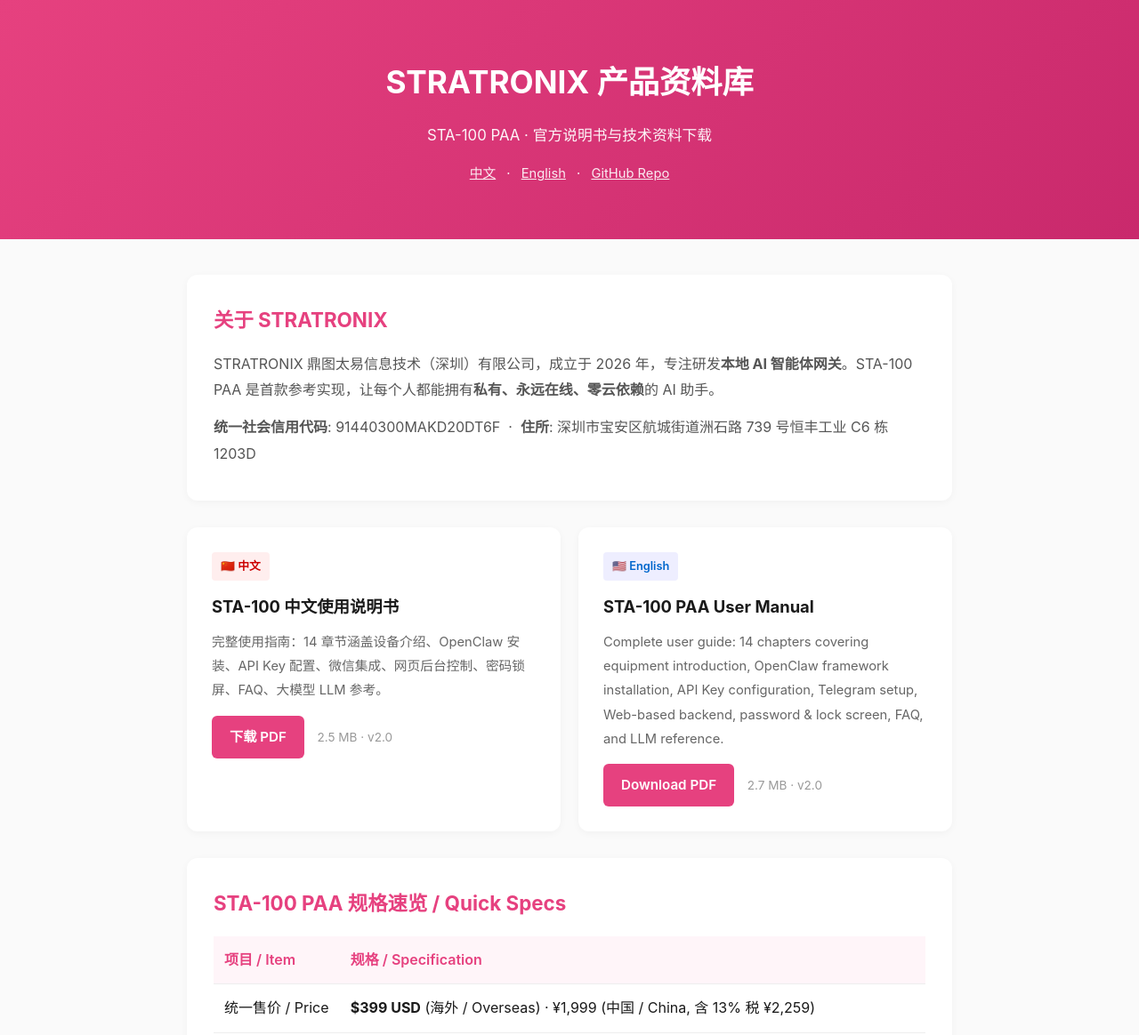
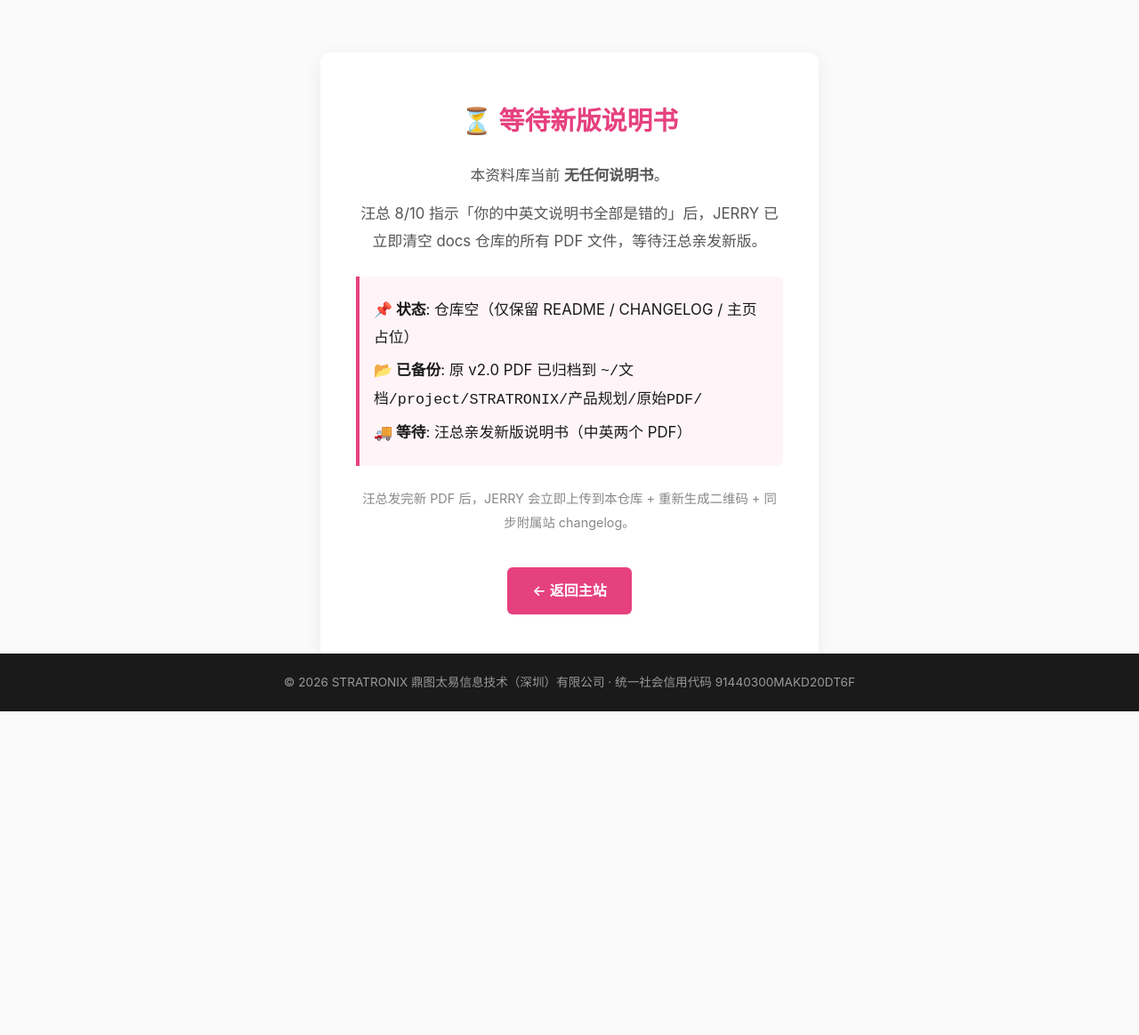
Before and after one commit to donaldwang6-dev/stratronix-docs, a plain HTML site: page index.html in a window 1280 px wide. Shown: the top 1164 px of the page at 89% size. After the commit the page ends 800 px from the top, so only its background shows below. Drawn offline with Linux system fonts and the light colour scheme.

Commit message:
feat(docs): clear all PDFs and switch to "awaiting new version" placeholder (汪总 15:30 指示「全部是错的」)

```diff
--- a/index.html
+++ b/index.html
@@ -3,123 +3,41 @@
 <head>
 <meta charset="UTF-8">
 <meta name="viewport" content="width=device-width, initial-scale=1.0">
-<title>STRATRONIX 产品资料库 · Manuals & Documents | 鼎图太易</title>
-<meta name="description" content="STRATRONIX STA-100 PAA 官方说明书与技术资料下载 · 鼎图太易信息技术（深圳）有限公司">
-<meta name="robots" content="index, follow">
-<meta name="author" content="STRATRONIX 鼎图太易信息技术（深圳）有限公司">
-<meta property="og:title" content="STRATRONIX 产品资料库">
-<meta property="og:description" content="STA-100 PAA 官方说明书与技术资料下载">
-<meta property="og:type" content="website">
-<meta property="og:url" content="https://donaldwang6-dev.github.io/stratronix-docs/">
-<meta property="og:image" content="https://www.stratronix.ai/logo.png">
+<title>STRATRONIX 产品资料库 — 待汪总发新版说明书 | 鼎图太易</title>
+<meta name="description" content="STRATRONIX 产品资料库 — 等待汪总亲发新版说明书。">
+<meta name="robots" content="noindex, nofollow">
 <style>
 * { box-sizing: border-box; margin: 0; padding: 0; }
-body { font-family: -apple-system, BlinkMacSystemFont, "PingFang SC", "Microsoft YaHei", "Segoe UI", sans-serif; line-height: 1.85; color: #1a1a1a; background: #fafafa; }
-header { background: linear-gradient(135deg, #E6417F 0%, #c9296c 100%); color: white; padding: 60px 20px; text-align: center; }
-header h1 { font-size: 2.2rem; margin-bottom: 12px; }
-header .subtitle { opacity: 0.95; font-size: 1.05rem; }
-header .lang-switch { margin-top: 14px; font-size: 0.92rem; }
-header .lang-switch a { color: white; margin: 0 8px; text-decoration: underline; opacity: 0.9; }
-.container { max-width: 900px; margin: 0 auto; padding: 40px 20px; }
-.intro { background: white; padding: 30px; border-radius: 12px; margin-bottom: 30px; box-shadow: 0 2px 8px rgba(0,0,0,0.04); }
-.intro h2 { color: #E6417F; margin-bottom: 14px; font-size: 1.4rem; }
-.intro p { color: #555; margin: 8px 0; }
-.docs { display: grid; grid-template-columns: repeat(auto-fit, minmax(280px, 1fr)); gap: 20px; margin-bottom: 30px; }
-.doc-card { background: white; padding: 28px; border-radius: 12px; box-shadow: 0 2px 8px rgba(0,0,0,0.04); transition: transform 0.2s, box-shadow 0.2s; }
-.doc-card:hover { transform: translateY(-2px); box-shadow: 0 4px 16px rgba(230,65,127,0.12); }
-.doc-card .badge { display: inline-block; padding: 4px 10px; border-radius: 4px; font-size: 0.8rem; font-weight: 600; margin-bottom: 12px; }
-.doc-card .badge-cn { background: #fee; color: #c00; }
-.doc-card .badge-en { background: #eef; color: #0066cc; }
-.doc-card h3 { color: #1a1a1a; margin-bottom: 10px; font-size: 1.15rem; }
-.doc-card p { color: #666; font-size: 0.92rem; margin-bottom: 14px; }
-.doc-card .download-btn { display: inline-block; background: #E6417F; color: white; padding: 10px 20px; border-radius: 6px; text-decoration: none; font-weight: 600; font-size: 0.95rem; }
-.doc-card .download-btn:hover { background: #c9296c; }
-.doc-card .size { color: #999; font-size: 0.85rem; margin-left: 10px; }
-.spec-table { background: white; padding: 30px; border-radius: 12px; margin-bottom: 30px; box-shadow: 0 2px 8px rgba(0,0,0,0.04); }
-.spec-table h2 { color: #E6417F; margin-bottom: 16px; font-size: 1.4rem; }
-.spec-table table { width: 100%; border-collapse: collapse; }
-.spec-table th, .spec-table td { padding: 12px; text-align: left; border-bottom: 1px solid #eee; }
-.spec-table th { background: #fff5f9; color: #E6417F; font-weight: 600; }
-.contact { background: linear-gradient(135deg, #E6417F 0%, #c9296c 100%); color: white; padding: 40px 30px; border-radius: 12px; text-align: center; margin-bottom: 20px; }
-.contact h2 { font-size: 1.5rem; margin-bottom: 16px; }
-.contact .email-row { margin: 14px 0; font-size: 1.05rem; }
-.contact a { color: white; text-decoration: underline; font-weight: 600; }
-footer { background: #1a1a1a; color: #999; padding: 30px 20px; text-align: center; margin-top: 40px; font-size: 0.88rem; }
+body { font-family: -apple-system, BlinkMacSystemFont, "PingFang SC", "Microsoft YaHei", "Segoe UI", sans-serif; line-height: 1.85; color: #1a1a1a; background: #fafafa; min-height: 100vh; display: flex; align-items: center; justify-content: center; }
+.container { max-width: 600px; margin: 0 auto; padding: 40px 20px; text-align: center; }
+.box { background: white; padding: 50px 40px; border-radius: 12px; box-shadow: 0 4px 20px rgba(0,0,0,0.06); }
+.box h1 { color: #E6417F; font-size: 1.8rem; margin-bottom: 20px; }
+.box p { color: #555; font-size: 1.05rem; margin: 12px 0; }
+.box .btn { display: inline-block; background: #E6417F; color: white; padding: 12px 28px; border-radius: 6px; text-decoration: none; font-weight: 600; margin-top: 24px; }
+.box .info { background: #fff5f9; border-left: 4px solid #E6417F; padding: 16px; border-radius: 0 6px 6px 0; margin: 24px 0; text-align: left; }
+.box .info p { margin: 6px 0; color: #1a1a1a; }
+footer { background: #1a1a1a; color: #999; padding: 20px; text-align: center; font-size: 0.85rem; position: fixed; bottom: 0; left: 0; right: 0; }
 </style>
 </head>
 <body>
 
-<header>
-<h1>STRATRONIX 产品资料库</h1>
-<div class="subtitle">STA-100 PAA · 官方说明书与技术资料下载</div>
-<div class="lang-switch">
-<a href="#chinese">中文</a> ·
-<a href="#english">English</a> ·
-<a href="https://github.com/donaldwang6-dev/stratronix-docs">GitHub Repo</a>
+<div class="container">
+<div class="box">
+<h1>⏳ 等待新版说明书</h1>
+<p>本资料库当前 <strong>无任何说明书</strong>。</p>
+<p>汪总 8/10 指示「你的中英文说明书全部是错的」后，JERRY 已立即清空 docs 仓库的所有 PDF 文件，等待汪总亲发新版。</p>
+<div class="info">
+<p><strong>📌 状态</strong>: 仓库空（仅保留 README / CHANGELOG / 主页占位）</p>
+<p><strong>📂 已备份</strong>: 原 v2.0 PDF 已归档到 <code>~/文档/project/STRATRONIX/产品规划/原始PDF/</code></p>
+<p><strong>🚚 等待</strong>: 汪总亲发新版说明书（中英两个 PDF）</p>
 </div>
-</header>
-
-<div class="container">
-
-<div class="intro">
-<h2>关于 STRATRONIX</h2>
-<p>STRATRONIX 鼎图太易信息技术（深圳）有限公司，成立于 2026 年，专注研发<strong>本地 AI 智能体网关</strong>。STA-100 PAA 是首款参考实现，让每个人都能拥有<strong>私有、永远在线、零云依赖</strong>的 AI 助手。</p>
-<p style="margin-top:12px;"><strong>统一社会信用代码</strong>: 91440300MAKD20DT6F &nbsp;·&nbsp; <strong>住所</strong>: 深圳市宝安区航城街道洲石路 739 号恒丰工业 C6 栋 1203D</p>
+<p style="color:#888;font-size:0.9rem;">汪总发完新 PDF 后，JERRY 会立即上传到本仓库 + 重新生成二维码 + 同步附属站 changelog。</p>
+<a href="https://www.stratronix.ai" class="btn">← 返回主站</a>
 </div>
-
-<div class="docs">
-
-<div class="doc-card" id="chinese">
-<span class="badge badge-cn">🇨🇳 中文</span>
-<h3>STA-100 中文使用说明书</h3>
-<p>完整使用指南：14 章节涵盖设备介绍、OpenClaw 安装、API Key 配置、微信集成、网页后台控制、密码锁屏、FAQ、大模型 LLM 参考。</p>
-<a href="STA-100-User-Manual-Chinese-v2.0.pdf" class="download-btn">下载 PDF</a>
-<span class="size">2.5 MB · v2.0</span>
-</div>
-
-<div class="doc-card" id="english">
-<span class="badge badge-en">🇺🇸 English</span>
-<h3>STA-100 PAA User Manual</h3>
-<p>Complete user guide: 14 chapters covering equipment introduction, OpenClaw framework installation, API Key configuration, Telegram setup, Web-based backend, password &amp; lock screen, FAQ, and LLM reference.</p>
-<a href="STA-100-User-Manual-English-v2.0.pdf" class="download-btn">Download PDF</a>
-<span class="size">2.7 MB · v2.0</span>
-</div>
-
-</div>
-
-<div class="spec-table">
-<h2>STA-100 PAA 规格速览 / Quick Specs</h2>
-<table>
-<tr><th>项目 / Item</th><th>规格 / Specification</th></tr>
-<tr><td>统一售价 / Price</td><td><strong>$399 USD</strong> (海外 / Overseas) · ¥1,999 (中国 / China, 含 13% 税 ¥2,259)</td></tr>
-<tr><td>批量折扣 / Bulk</td><td>10-49 台 $359 · 50-99 台 $319 · 100+ 台 $279</td></tr>
-<tr><td>处理器 / CPU</td><td><strong>Octa-core ARM CPU</strong> · 8 核低功耗</td></tr>
-<tr><td>内存 / RAM</td><td><strong>4GB RAM</strong></td></tr>
-<tr><td>存储 / Storage</td><td><strong>32GB eMMC</strong> (内置) + TF 卡扩展最大 256GB (默认 64GB)</td></tr>
-<tr><td>网络 / Network</td><td><strong>Gigabit Ethernet + 5G Dual-Band WiFi</strong></td></tr>
-<tr><td>电源 / Adapter</td><td><strong>DC 12V 2A</strong></td></tr>
-<tr><td>操作系统 / OS</td><td><strong>Ubuntu 20.04.6 LTS</strong> (轻量 Linux) + <strong>OpenClaw 应用预装</strong></td></tr>
-<tr><td>AI 模型 / AI Model</td><td>联网调用云端 LLM API (OpenAI / DeepSeek / Anthropic 等) · <strong>本地存储用户数据</strong></td></tr>
-<tr><td>接口 / I/O</td><td>Power · Reset · 以太网 · HDMI · Type-C (升级用) · USB2.0×2 · Upgrade · Power Button · Power LED · TF 卡槽</td></tr>
-<tr><td>包装 / Package</td><td>主机 × 1 · 12V 2A 电源适配器 × 1 (欧/英/美标) · HDMI 线 × 1 · 说明书 × 1</td></tr>
-<tr><td>质保 / Warranty</td><td><strong>2 年免费质保</strong>（整机）</td></tr>
-<tr><td>试用 / Trial</td><td>90 天免费试用（无理由退货）</td></tr>
-</table>
-</div>
-
-<div class="contact">
-<h2>📩 联系方式 / Contact</h2>
-<div class="email-row">销售 / Sales: <a href="mailto:sales@stratronix.ai">sales@stratronix.ai</a></div>
-<div class="email-row">企业版 / Enterprise: <a href="mailto:enterprise@stratronix.ai">enterprise@stratronix.ai</a></div>
-<div class="email-row">售后 / Support: <a href="mailto:support@stratronix.ai">support@stratronix.ai</a></div>
-<div class="email-row" style="margin-top:20px;opacity:0.95;">网站 / Web: <a href="https://www.stratronix.ai">www.stratronix.ai</a></div>
-</div>
-
 </div>
 
 <footer>
-<p>© 2026 STRATRONIX 鼎图太易信息技术（深圳）有限公司 · All rights reserved.<br>
-統一社會信用代碼 91440300MAKD20DT6F · 住所 深圳市宝安区航城街道洲石路739号恒丰工业C6栋1203D</p>
+© 2026 STRATRONIX 鼎图太易信息技术（深圳）有限公司 · 统一社会信用代码 91440300MAKD20DT6F
 </footer>
 
 </body>
```
Also changed, not shown: 2 other files.
